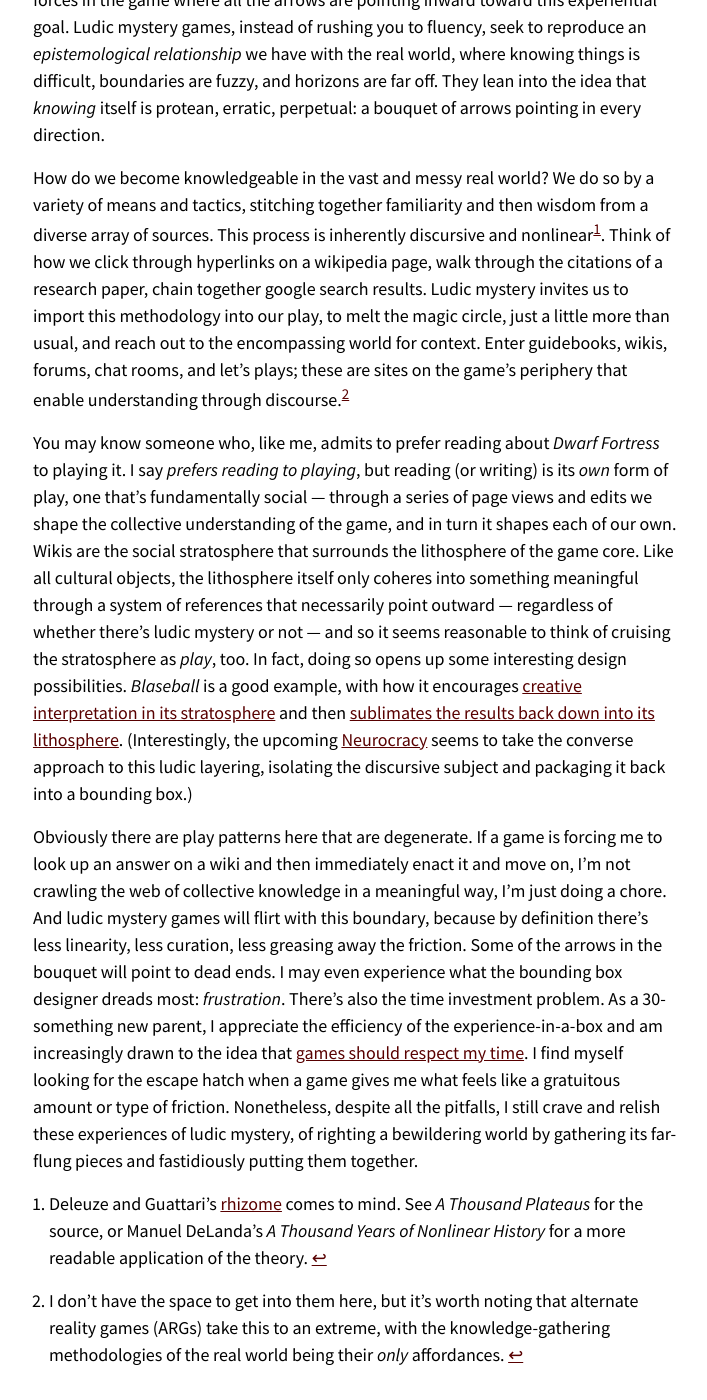
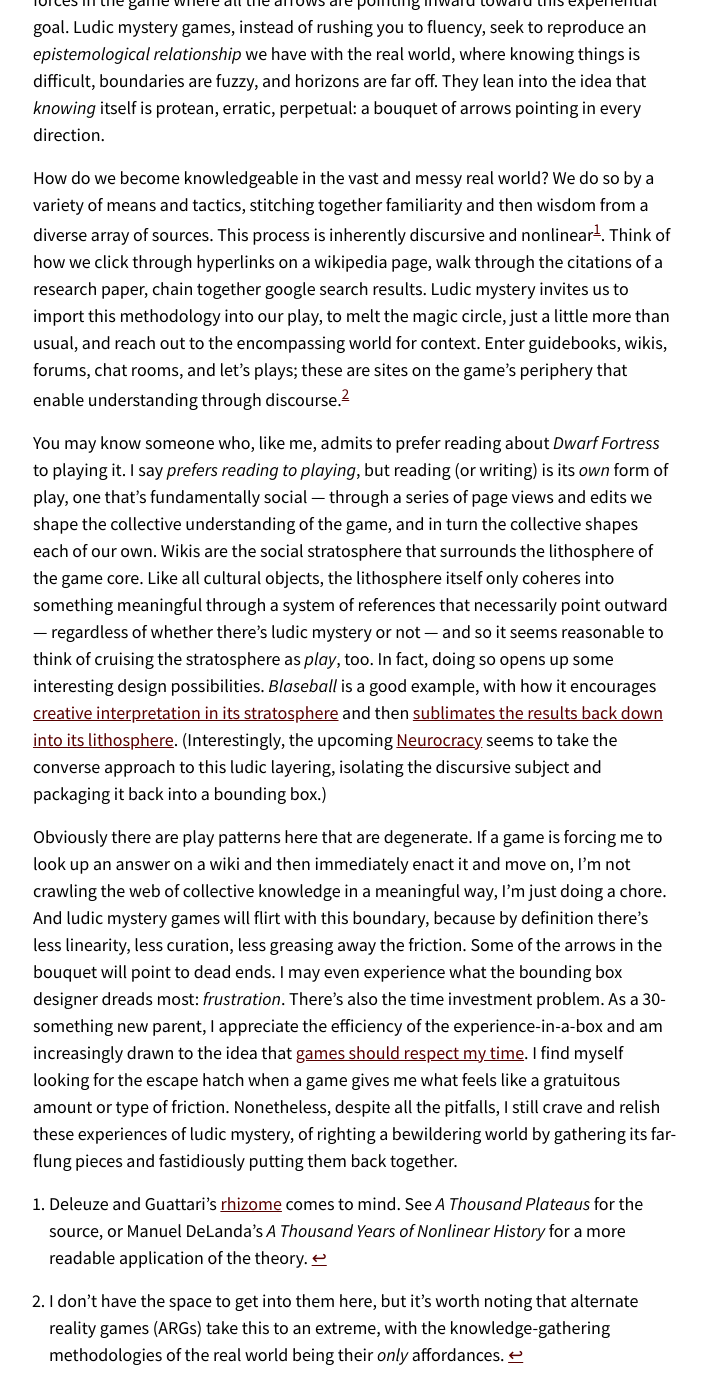
Before and after one commit to mixedinitiatives/mixedinitiatives.github.io, a Jekyll site: the page built from _posts/2021-01-15-apologia-for-game-wikis.md, in a window 1280 px wide and 1400 px high, scrolled down 1519 px. Shown: the whole window, without its empty margins (285-992 px from the left). Built offline with Jekyll 4.4.1, drawn with Linux system fonts in a browser that asks for light colours; comment, search, counter and statistics services are not loaded.

Commit message:
a quick fix to 01-15

```diff
--- a/_posts/2021-01-15-apologia-for-game-wikis.md
+++ b/_posts/2021-01-15-apologia-for-game-wikis.md
@@ -16,10 +16,10 @@ I said something earlier about games encapsulating experiences and bounding boxe
 
 How do we become knowledgeable  in the vast and messy real world? We do so by a variety of means and tactics, stitching together familiarity and then wisdom from a diverse array of sources. This process is inherently discursive and nonlinear[^rhizome]. Think of how we click through hyperlinks on a wikipedia page, walk through the citations of a research paper, chain together google search results. Ludic mystery invites us to import this methodology into our play, to melt the magic circle, just a little more than usual, and reach out to the encompassing world for context. Enter guidebooks, wikis, forums, chat rooms, and let's plays; these are sites on the game's periphery that enable understanding through discourse.[^ARGs]
 
-You may know someone who, like me, admits to prefer reading about _Dwarf Fortress_ to playing it. I say _prefers reading to playing_, but reading (or writing) is its _own_ form of play, one that's fundamentally social — through a series of page views and edits we shape the collective understanding of the game, and in turn it shapes each of our own. Wikis are the social stratosphere that surrounds the lithosphere of the game core. Like all cultural objects, the lithosphere itself only coheres into something meaningful through a system of references that necessarily point outward — regardless of whether there's ludic mystery or not — and so it seems reasonable to think of cruising the stratosphere as _play_, too. In fact, doing so opens up some interesting design possibilities. _Blaseball_ is a good example, with how it encourages [creative interpretation in its stratosphere](https://catacalypto.substack.com/p/lets-make-a-plan) and then [sublimates the results back down into its lithosphere](https://catacalypto.substack.com/p/the-aftermath). (Interestingly, the upcoming [Neurocracy](https://neurocracy.site/) seems to take the converse approach to this ludic layering, isolating the discursive subject and packaging it back into a bounding box.)
+You may know someone who, like me, admits to prefer reading about _Dwarf Fortress_ to playing it. I say _prefers reading to playing_, but reading (or writing) is its _own_ form of play, one that's fundamentally social — through a series of page views and edits we shape the collective understanding of the game, and in turn the collective shapes each of our own. Wikis are the social stratosphere that surrounds the lithosphere of the game core. Like all cultural objects, the lithosphere itself only coheres into something meaningful through a system of references that necessarily point outward — regardless of whether there's ludic mystery or not — and so it seems reasonable to think of cruising the stratosphere as _play_, too. In fact, doing so opens up some interesting design possibilities. _Blaseball_ is a good example, with how it encourages [creative interpretation in its stratosphere](https://catacalypto.substack.com/p/lets-make-a-plan) and then [sublimates the results back down into its lithosphere](https://catacalypto.substack.com/p/the-aftermath). (Interestingly, the upcoming [Neurocracy](https://neurocracy.site/) seems to take the converse approach to this ludic layering, isolating the discursive subject and packaging it back into a bounding box.)
 
 Obviously there are play patterns here that are degenerate. If a game is forcing me to look up an answer on a wiki and then immediately enact it and move on, I'm not crawling the web of collective knowledge in a meaningful way, I'm just doing a chore. And ludic mystery games will flirt with this boundary, because by definition there's less linearity, less curation, less greasing away the friction. Some of the arrows in the bouquet will point to dead ends. I may even experience what the bounding box designer dreads most: _frustration_. There's also the time investment problem. As a 30-something new parent, I appreciate the efficiency of the experience-in-a-box and am increasingly drawn to the idea that [games should respect my time](https://droqen.tumblr.com/post/151873684243/grinding-is-dead-skinner-boxes-are-dead-all-hail).
-I find myself looking for the escape hatch when a game gives me what feels like a gratuitous amount or type of friction. Nonetheless, despite all the pitfalls, I still crave and relish these experiences of ludic mystery, of righting a bewildering world by gathering its far-flung pieces and fastidiously putting them together.
+I find myself looking for the escape hatch when a game gives me what feels like a gratuitous amount or type of friction. Nonetheless, despite all the pitfalls, I still crave and relish these experiences of ludic mystery, of righting a bewildering world by gathering its far-flung pieces and fastidiously putting them back together.
 
 [^rhizome]: Deleuze and Guattari's [rhizome](https://en.wikipedia.org/wiki/Rhizome_(philosophy)) comes to mind. See _A Thousand Plateaus_ for the source, or Manuel DeLanda's _A Thousand Years of Nonlinear History_ for a more readable application of the theory.
 
```
